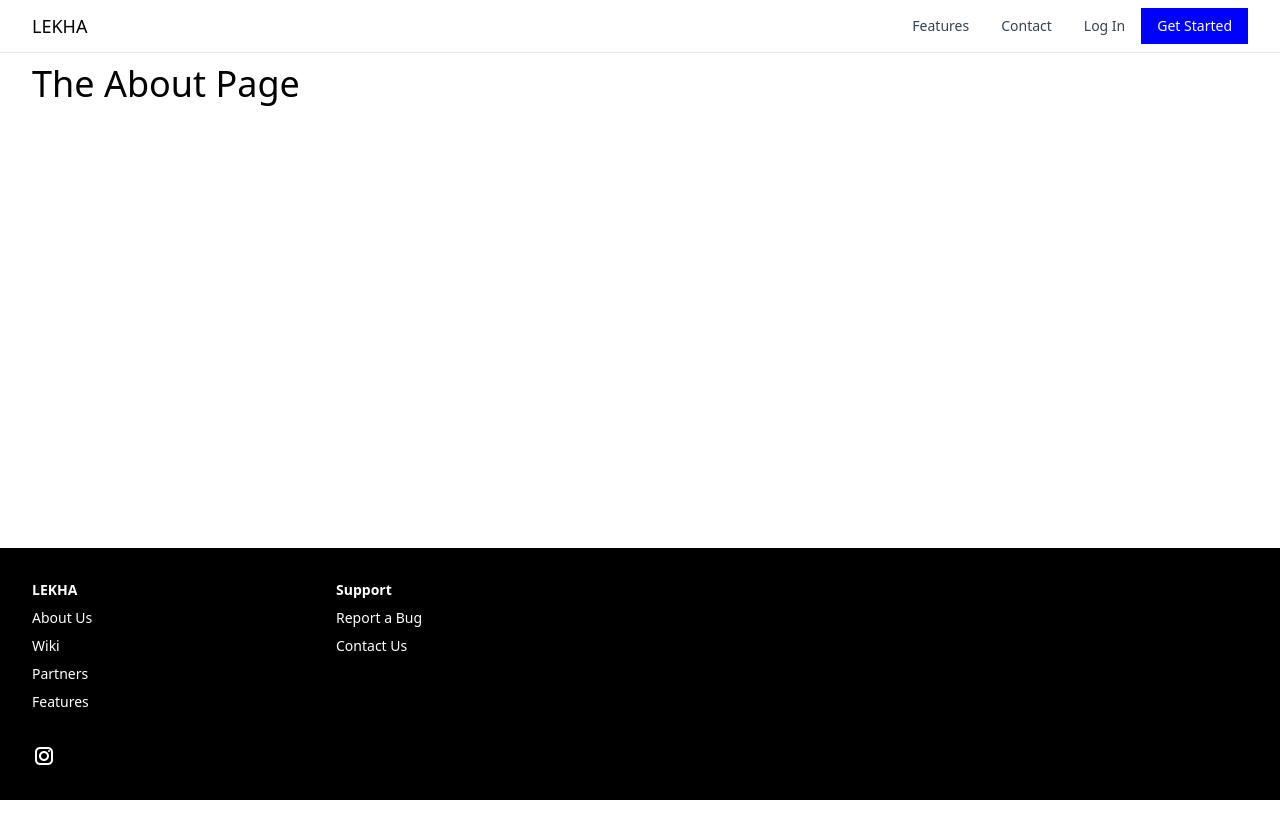
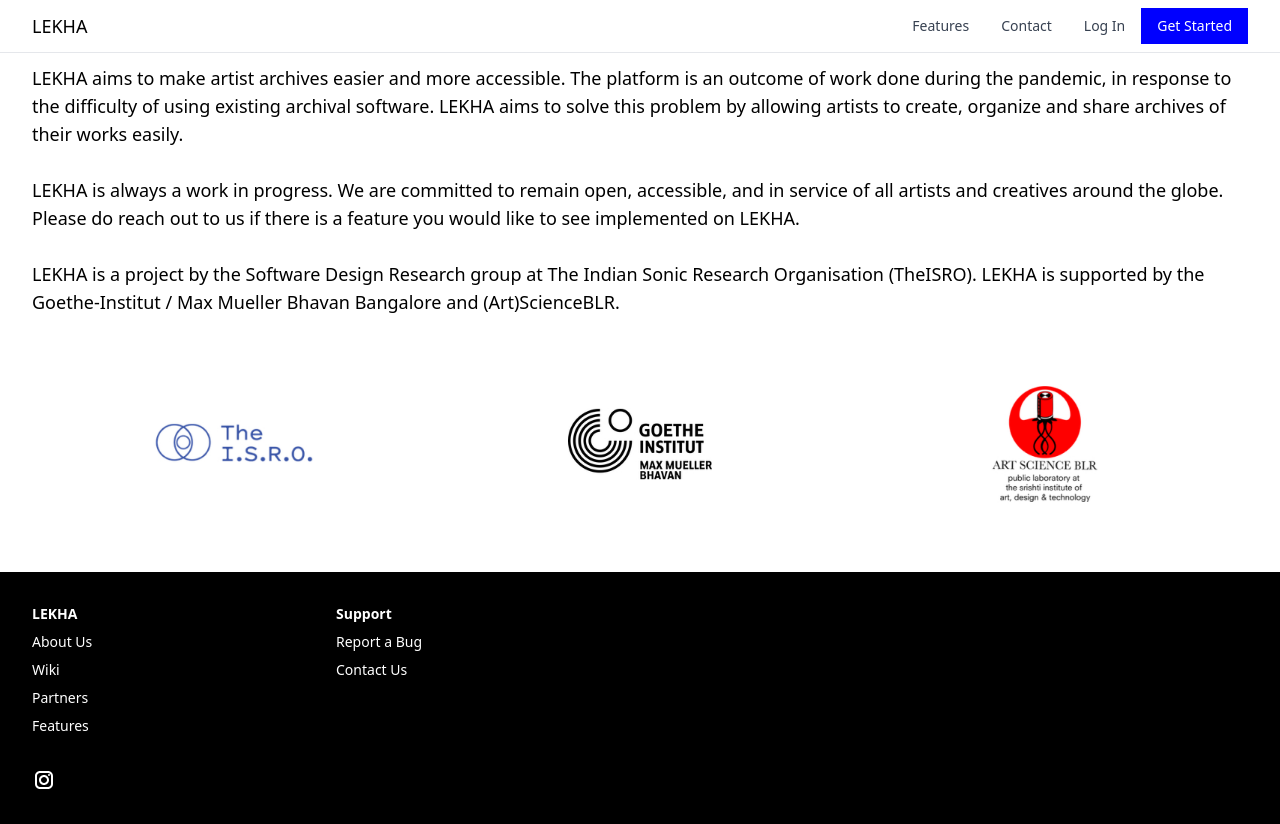
Before and after one commit to theisro/LEKHA, a Django app: page /about/ in a window 1280 px wide. Before the commit the page ends 800 px from the top, so only its background shows below. Run offline with Django 4.2, Linux system fonts and the light colour scheme; parts of the project's set-up code (start-up, migrations or seed data) failed here and were passed over; some libraries are stand-ins or nearby versions.

Commit message:
Updated about.html

```diff
--- a/Lekha/main/templates/main/about.html
+++ b/Lekha/main/templates/main/about.html
@@ -3,6 +3,34 @@
     <title>LEKHA | About Us</title>
   </head>
 </html>
-{% extends 'navbar.html' %} {% block content %}
-<div class="px-8 pt-16 text-xl sm:text-4xl">The About Page</div>
+{% extends 'navbar.html' %} {% block content %} {% load static %}
+<div class="px-8 pt-16 text-md sm:text-lg font-regular">
+  LEKHA aims to make artist archives easier and more accessible. The platform is
+  an outcome of work done during the pandemic, in response to the difficulty of
+  using existing archival software. LEKHA aims to solve this problem by allowing
+  artists to create, organize and share archives of their works easily.
+  <br /><br />
+  LEKHA is always a work in progress. We are committed to remain open,
+  accessible, and in service of all artists and creatives around the globe.
+  Please do reach out to us if there is a feature you would like to see
+  implemented on LEKHA.
+  <br /><br />
+  LEKHA is a project by the Software Design Research group at The Indian Sonic
+  Research Organisation (TheISRO). LEKHA is supported by the Goethe-Institut /
+  Max Mueller Bhavan Bangalore and (Art)ScienceBLR.
+</div>
+<div class="w-full p-8 flex flex-col sm:flex-row justify-between">
+  <img
+    class="h-48 w-48 m-auto sm:m-none"
+    src="{% static 'main/logo_theISRO.jpg' %}"
+  />
+  <img
+    class="h-48 w-48 m-auto sm:m-none"
+    src="{% static 'main/logo_goethe.jpg' %}"
+  />
+  <img
+    class="h-48 w-48 m-auto sm:m-none"
+    src="{% static 'main/logo_artScienceBlr.jpg' %}"
+  />
+</div>
 {% endblock %}
```
Also changed, not shown: Lekha/static/main/logo_artScienceBlr.jpg (added), Lekha/static/main/logo_goethe.jpg (added), Lekha/static/main/logo_theISRO.jpg (added).
